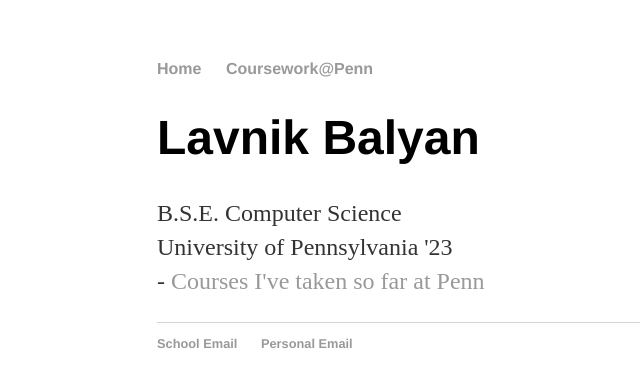
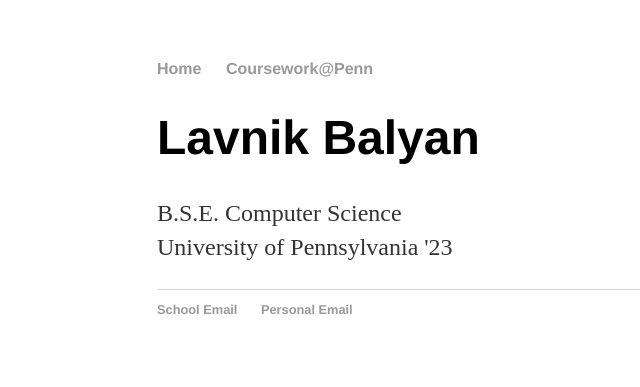
Before and after one commit to lavnik-balyan/lavnik-balyan.github.io, a Jekyll site: the page built from index.html, in a window 1280 px wide. Shown: the top 387 px of the page, without its empty margins (35-675 px from the left). Built offline with Jekyll 4.4.1, drawn with Linux system fonts in a browser that asks for light colours.

Commit message:
Update index.html

```diff
--- a/index.html
+++ b/index.html
@@ -1,28 +1,8 @@
-<!DOCTYPE html>
-<html>
-	<head>
-		<title>Lavnik Balyan</title>
-		<link rel="stylesheet" type="text/css" href="/css/main.css">
-	</head>
-	<body>
-		<nav>
-    		<ul>
-        		<li><a href="/">Home</a></li>
-			<li><a href="/Coursework@Penn">Coursework@Penn</a></li>
-    		</ul>
-		</nav>
-		<div class="container">
-    		<div class="blurb">
-        		<h1>Lavnik Balyan</h1>
-				<p>B.S.E. Computer Science <br /> University of Pennsylvania '23
-					<br /> - <a href="/Coursework@Penn">Courses I've taken so far at Penn</a></p>
-    		</div><!-- /.blurb -->
-		</div><!-- /.container -->
-		<footer>
-    		<ul>
-        		<li><a href="mailto:lavnikb@seas.upenn.edu">School Email</a></li>
-			<li><a href="mailto:balyan.lavnik@gmail.com">Personal Email</a></li>
-			</ul>
-		</footer>
-	</body>
-</html>
+---
+layout: default
+title: Lavnik Balyan
+---
+<div class="blurb">
+     <h1>Lavnik Balyan</h1>
+          <p>B.S.E. Computer Science <br /> University of Pennsylvania '23 </p>
+</div><!-- /.blurb -->
```
